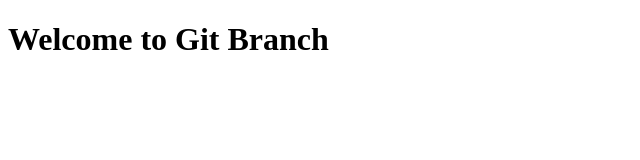
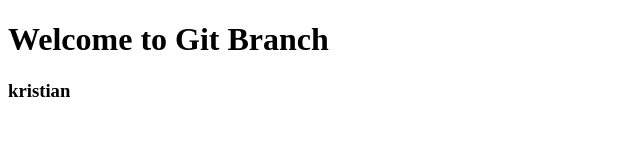
Before and after one commit to GiorgioMos/git-branch, a plain HTML site: page index.html in a window 1280 px wide. Shown: the full height of the page, 0-640 px from the left. Drawn offline with Linux system fonts and the light colour scheme.

Commit message:
kristian

```diff
--- a/index.html
+++ b/index.html
@@ -9,6 +9,7 @@
 
 <body>
     <h1>Welcome to Git Branch</h1>
+    <h3>kristian</h3>
 </body>
 
 </html>
```
